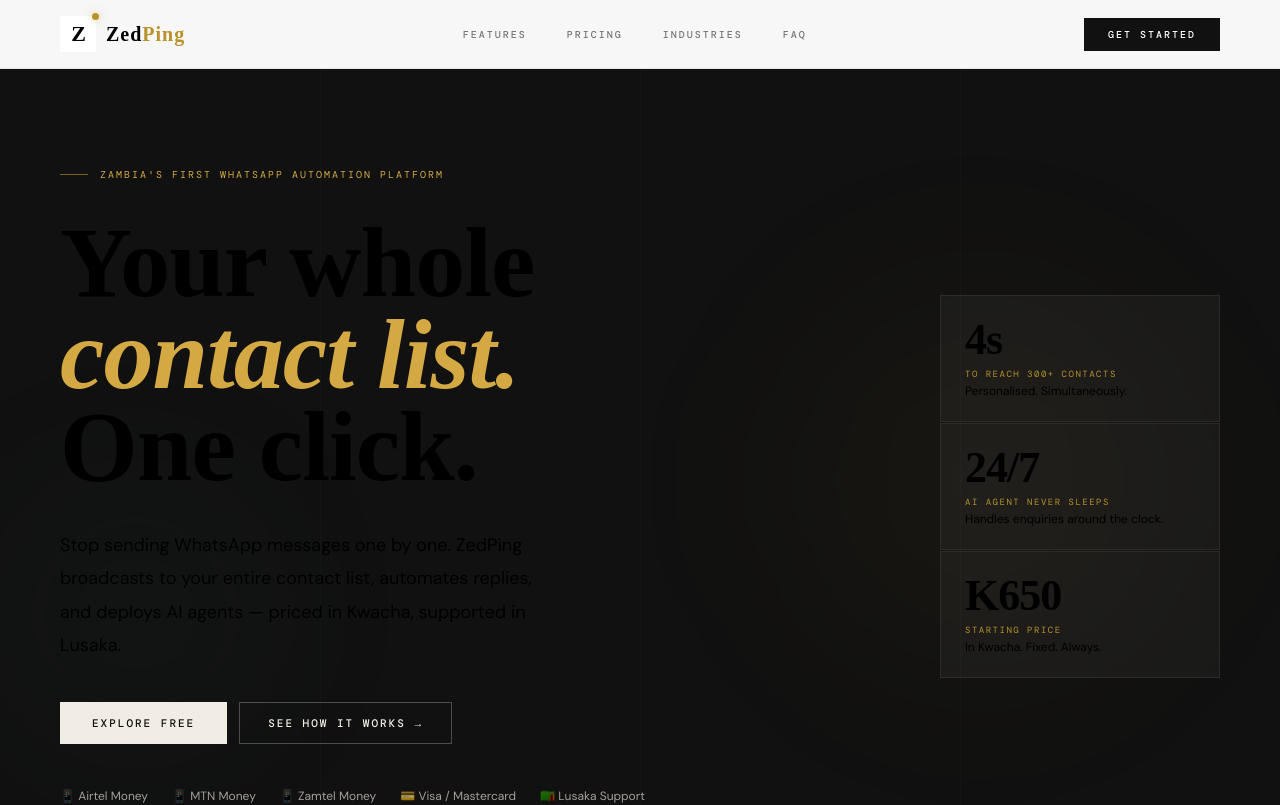
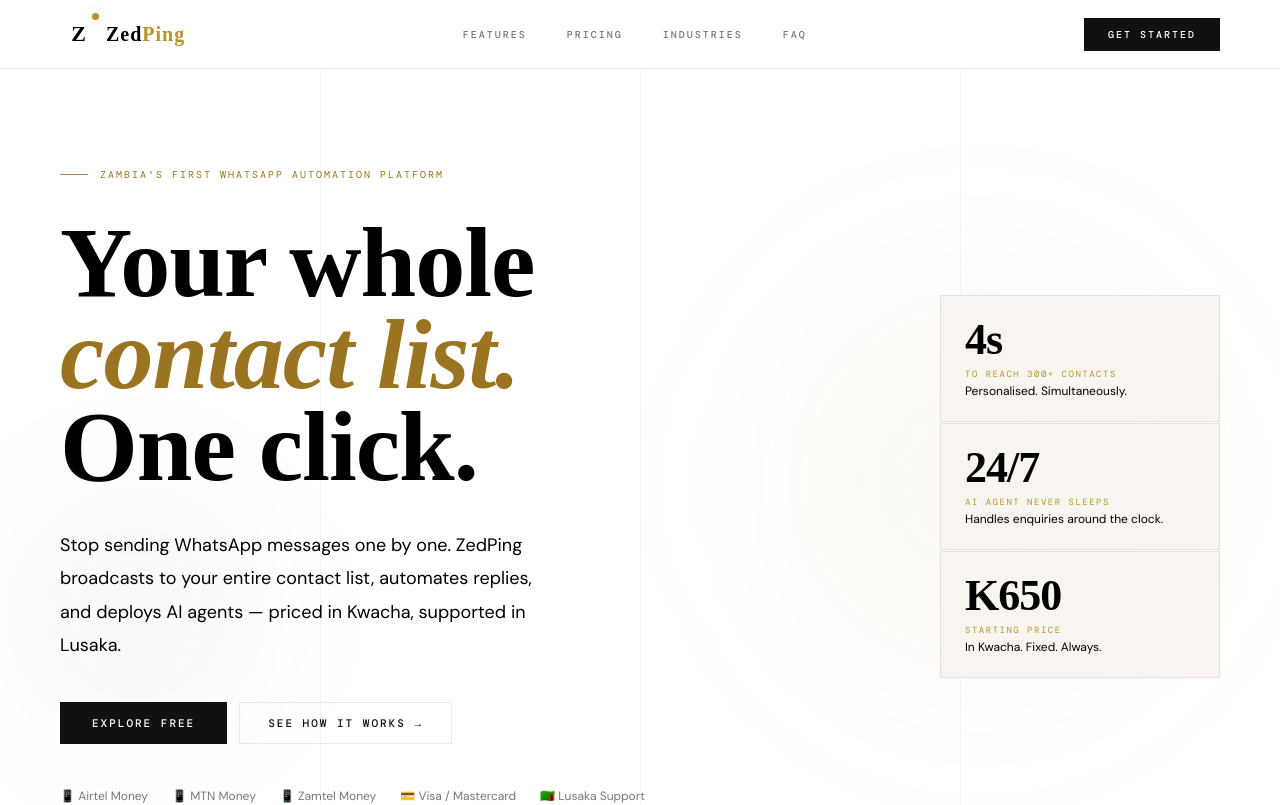
Before and after one commit to MsVee-git/zedping-frontend, a React (Create React App) app: page / in a window 1280 px wide. Shown: the top 805 px of the page. Built offline with nearby package versions, Linux system fonts and the light colour scheme; a web font is replaced by a local one.

Commit message:
Update App.js

```diff
--- a/src/App.js
+++ b/src/App.js
@@ -122,7 +122,7 @@
   /* ── PLAN CARD ── */
   .plan-elite { padding: 36px 30px; position: relative; transition: all 0.4s; }
   .plan-elite:hover { transform: translateY(-8px) perspective(800px) rotateX(1.5deg); }
-  .plan-elite.featured { background: var(--inkbg); border: 1px solid #333; }
+  .plan-elite.featured { background: var(--green); border: 1px solid var(--green); }
   .plan-elite:not(.featured) { background: var(--card2); border: 1px solid var(--line); }
 
   /* ── FAQ ── */
@@ -363,7 +363,7 @@
       {/* ── NAV ── */}
       <nav style={{
         position: "fixed", top: 0, left: 0, right: 0, zIndex: 100,
-        background: scrolled ? "rgba(255,255,255,0.97)" : "rgba(255,255,255,0.97)",
+        background: "rgba(255,255,255,0.97)",
         backdropFilter: "blur(20px)",
         borderBottom: "1px solid var(--line)",
         transition: "all 0.4s",
@@ -380,13 +380,13 @@
       </nav>
 
       {/* ── HERO ── */}
-      <section style={{ background: "var(--inkbg)", display: "flex", alignItems: "center", paddingTop: 68, position: "relative", overflow: "hidden" }}>
+      <section style={{ background: "var(--bg)", display: "flex", alignItems: "center", paddingTop: 68, position: "relative", overflow: "hidden" }}>
         {/* Subtle warm glow */}
-        <div style={{ position: "absolute", top: "20%", right: "0%", width: 600, height: 600, borderRadius: "50%", background: "radial-gradient(circle, rgba(184,146,42,0.06) 0%, transparent 65%)", filter: "blur(80px)", pointerEvents: "none" }} />
-        <div style={{ position: "absolute", bottom: "10%", left: "-5%", width: 400, height: 400, borderRadius: "50%", background: "radial-gradient(circle, rgba(26,58,42,0.15) 0%, transparent 65%)", filter: "blur(60px)", pointerEvents: "none" }} />
+        <div style={{ position: "absolute", top: "20%", right: "0%", width: 600, height: 600, borderRadius: "50%", background: "radial-gradient(circle, rgba(184,146,42,0.08) 0%, transparent 65%)", filter: "blur(80px)", pointerEvents: "none" }} />
+        <div style={{ position: "absolute", bottom: "10%", left: "-5%", width: 400, height: 400, borderRadius: "50%", background: "radial-gradient(circle, rgba(26,58,42,0.05) 0%, transparent 65%)", filter: "blur(60px)", pointerEvents: "none" }} />
         {/* Subtle vertical lines */}
         {[25,50,75].map(x => (
-          <div key={x} style={{ position: "absolute", top: 0, bottom: 0, left: `${x}%`, width: 1, background: "rgba(255,255,255,0.02)", pointerEvents: "none" }} />
+          <div key={x} style={{ position: "absolute", top: 0, bottom: 0, left: `${x}%`, width: 1, background: "rgba(0,0,0,0.04)", pointerEvents: "none" }} />
         ))}
 
         <div style={{ maxWidth: 1240, margin: "0 auto", padding: "clamp(60px,8vw,100px) 40px clamp(60px,8vw,100px)", position: "relative", zIndex: 1, width: "100%", display: "flex", alignItems: "center", gap: 80, flexWrap: "wrap" }}>
@@ -395,14 +395,14 @@
             <Rise>
               <div style={{ display: "flex", alignItems: "center", gap: 12, marginBottom: 36 }}>
                 <div style={{ width: 28, height: 1, background: "var(--gold)", opacity: 0.8 }} />
-                <span className="mono" style={{ fontSize: 10, color: "#D4A843", letterSpacing: 2, textTransform: "uppercase" }}>Zambia's First WhatsApp Automation Platform</span>
+                <span className="mono" style={{ fontSize: 10, color: "var(--gold)", letterSpacing: 2, textTransform: "uppercase" }}>Zambia's First WhatsApp Automation Platform</span>
               </div>
             </Rise>
             <Rise delay={0.1}>
               <h1 className="editorial m-text-sm" style={{ fontSize: "clamp(52px, 8vw, 100px)", color: "var(--cream)", letterSpacing: -1, marginBottom: 0 }}>
                 Your whole
               </h1>
-              <h1 className="editorial m-text-sm" style={{ fontSize: "clamp(52px, 8vw, 100px)", color: "#D4A843", letterSpacing: -1, marginBottom: 0, fontStyle: "italic" }}>
+              <h1 className="editorial m-text-sm" style={{ fontSize: "clamp(52px, 8vw, 100px)", color: "var(--gold)", letterSpacing: -1, marginBottom: 0, fontStyle: "italic" }}>
                 contact list.
               </h1>
               <h1 className="editorial m-text-sm" style={{ fontSize: "clamp(52px, 8vw, 100px)", color: "var(--cream)", letterSpacing: -1, marginBottom: 36 }}>
@@ -416,14 +416,14 @@
             </Rise>
             <Rise delay={0.3}>
               <div style={{ display: "flex", gap: 12, flexWrap: "wrap", marginBottom: 44 }} className="m-stack">
-                <a className="btn-elite m-full" href="https://zed-ping-dashboard.vercel.app?signup=true" style={{ background: "#F2EDE4", color: "#111111" }}>Explore Free</a>
-                <a className="btn-wire m-full" href="#features" style={{ color: "#F2EDE4", borderColor: "rgba(255,255,255,0.25)" }}>See How It Works →</a>
+                <a className="btn-elite m-full" href="https://zed-ping-dashboard.vercel.app?signup=true" style={{ background: "var(--inkbg)", color: "#FFFFFF" }}>Explore Free</a>
+                <a className="btn-wire m-full" href="#features" style={{ color: "var(--text1)", borderColor: "var(--line)" }}>See How It Works →</a>
               </div>
             </Rise>
             <Rise delay={0.4}>
               <div style={{ display: "flex", gap: 24, flexWrap: "wrap" }}>
                 {["📱 Airtel Money","📱 MTN Money","📱 Zamtel Money","💳 Visa / Mastercard","🇿🇲 Lusaka Support"].map(t => (
-                  <span key={t} style={{ fontSize: 12, color: "rgba(242,237,228,0.65)" }}>{t}</span>
+                  <span key={t} style={{ fontSize: 12, color: "var(--text3)" }}>{t}</span>
                 ))}
               </div>
             </Rise>
@@ -437,7 +437,7 @@
                 { value: "24/7", label: "AI agent never sleeps", sub: "Handles enquiries around the clock." },
                 { value: "K650", label: "Starting price", sub: "In Kwacha. Fixed. Always." },
               ].map((s, i) => (
-                <div key={i} style={{ background: "rgba(255,255,255,0.04)", padding: "22px 24px", borderLeft: "2px solid var(--gold)", border: "1px solid rgba(255,255,255,0.07)", borderLeft: "2px solid var(--gold)" }}>
+                <div key={i} style={{ background: "var(--bg2)", padding: "22px 24px", borderLeft: "3px solid var(--gold)", border: "1px solid var(--line)" }}>
                   <div className="editorial" style={{ fontSize: 44, color: "var(--cream)", lineHeight: 1, letterSpacing: -1, fontWeight: 600, marginBottom: 6 }}>{s.value}</div>
                   <div className="mono" style={{ fontSize: 9, color: "var(--gold2)", letterSpacing: 1.5, textTransform: "uppercase", marginBottom: 3 }}>{s.label}</div>
                   <div style={{ fontSize: 12, color: "var(--cream2)" }}>{s.sub}</div>
@@ -850,14 +850,14 @@
       </section>
 
       {/* ── CTA ── */}
-      <section style={{ background: "var(--green)", padding: "clamp(80px,10vw,140px) 40px", position: "relative", overflow: "hidden" }} className="m-pad">
+      <section style={{ background: "var(--bg2)", padding: "clamp(80px,10vw,140px) 40px", position: "relative", overflow: "hidden" }} className="m-pad">
         <div style={{ position: "absolute", inset: 0, backgroundImage: "linear-gradient(rgba(255,255,255,0.015) 1px, transparent 1px), linear-gradient(90deg, rgba(255,255,255,0.015) 1px, transparent 1px)", backgroundSize: "60px 60px", pointerEvents: "none" }} />
-        <div style={{ position: "absolute", top: "50%", right: "-5%", width: 600, height: 600, borderRadius: "50%", background: "radial-gradient(circle, rgba(184,146,42,0.08) 0%, transparent 60%)", filter: "blur(80px)", pointerEvents: "none" }} />
+        <div style={{ position: "absolute", top: "50%", right: "-5%", width: 600, height: 600, borderRadius: "50%", background: "radial-gradient(circle, rgba(184,146,42,0.1) 0%, transparent 60%)", filter: "blur(80px)", pointerEvents: "none" }} />
         <div style={{ maxWidth: 900, margin: "0 auto", textAlign: "center", position: "relative", zIndex: 1 }}>
           <Rise>
             <div style={{ display: "flex", alignItems: "center", justifyContent: "center", gap: 12, marginBottom: 24 }}>
               <div style={{ width: 28, height: 1, background: "var(--gold)", opacity: 0.8 }} />
-              <span className="mono" style={{ fontSize: 10, color: "#D4A843", letterSpacing: 2, textTransform: "uppercase" }}>Now Available in Zambia</span>
+              <span className="mono" style={{ fontSize: 10, color: "var(--gold)", letterSpacing: 2, textTransform: "uppercase" }}>Now Available in Zambia</span>
               <div style={{ width: 28, height: 1, background: "var(--gold)", opacity: 0.8 }} />
             </div>
           </Rise>
@@ -873,7 +873,7 @@
             </p>
           </Rise>
           <Rise delay={0.3}>
-            <a className="btn-elite" href="https://zed-ping-dashboard.vercel.app?signup=true" style={{ fontSize: 12, padding: "16px 48px", background: "#F2EDE4", color: "#111111" }}>
+            <a className="btn-elite" href="https://zed-ping-dashboard.vercel.app?signup=true" style={{ fontSize: 12, padding: "16px 48px", background: "var(--inkbg)", color: "#FFFFFF" }}>
               Get Started Free →
             </a>
           </Rise>
@@ -881,22 +881,22 @@
       </section>
 
       {/* ── FOOTER ── */}
-      <footer style={{ background: "var(--inkbg)", borderTop: "1px solid rgba(255,255,255,0.07)", padding: "56px 40px 28px" }} className="m-pad">
+      <footer style={{ background: "var(--bg2)", borderTop: "1px solid rgba(255,255,255,0.07)", padding: "56px 40px 28px" }} className="m-pad">
         <div style={{ maxWidth: 1240, margin: "0 auto" }}>
           <div style={{ display: "flex", justifyContent: "space-between", flexWrap: "wrap", gap: 40, marginBottom: 40 }}>
             <div style={{ maxWidth: 260 }}>
               <div style={{ marginBottom: 16 }}><Logo /></div>
-              <p style={{ color: "rgba(255,255,255,0.55)", fontSize: 13, lineHeight: 1.8 }}>
+              <p style={{ color: "var(--text3)", fontSize: 13, lineHeight: 1.8 }}>
                 Zambia's first WhatsApp automation platform. Built for SMEs. Priced in Kwacha.
               </p>
             </div>
             <div style={{ display: "flex", gap: 48, flexWrap: "wrap" }}>
               {[["Product",["Features","Pricing","Industries","FAQ"]],["Company",["About ZedPing","Contact Us","LinkedIn","WhatsApp Us"]],["Legal",["Privacy Policy","Terms of Service"]]].map(([title,links]) => (
                 <div key={title}>
-                  <div className="mono" style={{ color: "var(--gold2)", fontSize: 9, letterSpacing: 2.5, textTransform: "uppercase", marginBottom: 16 }}>{title}</div>
+                  <div className="mono" style={{ color: "var(--gold)", fontSize: 9, letterSpacing: 2.5, textTransform: "uppercase", marginBottom: 16 }}>{title}</div>
                   {links.map(l => {
                   const anchors = {"Features":"#features","Pricing":"#pricing","Industries":"#industries","FAQ":"#faq","About ZedPing":"#about","Contact Us":"#contact","Privacy Policy":"#legal","Terms of Service":"#legal"};
-                  return <div key={l} style={{ marginBottom: 10 }}><a href={anchors[l]||"#"} style={{ color: "rgba(255,255,255,0.6)", fontSize: 13 }}>{l}</a></div>;
+                  return <div key={l} style={{ marginBottom: 10 }}><a href={anchors[l]||"#"} style={{ color: "var(--text3)", fontSize: 13 }}>{l}</a></div>;
                 })}
                 </div>
               ))}
@@ -904,8 +904,8 @@
           </div>
           <div className="gold-line" style={{ marginBottom: 20 }} />
           <div style={{ display: "flex", justifyContent: "space-between", flexWrap: "wrap", gap: 10 }}>
-            <p className="mono" style={{ color: "var(--mist)", fontSize: 10, opacity: 0.4, letterSpacing: 1 }}>© 2026 ZedPing · A product of Coreline Systems · Lusaka, Zambia</p>
-            <p className="editorial" style={{ color: "var(--mist)", fontSize: 12, opacity: 0.3, fontStyle: "italic" }}>Your business, on autopilot.</p>
+            <p className="mono" style={{ color: "var(--text3)", fontSize: 10, letterSpacing: 1 }}>© 2026 ZedPing · A product of Coreline Systems · Lusaka, Zambia</p>
+            <p className="editorial" style={{ color: "var(--text3)", fontSize: 12, fontStyle: "italic" }}>Your business, on autopilot.</p>
           </div>
         </div>
       </footer>
```
